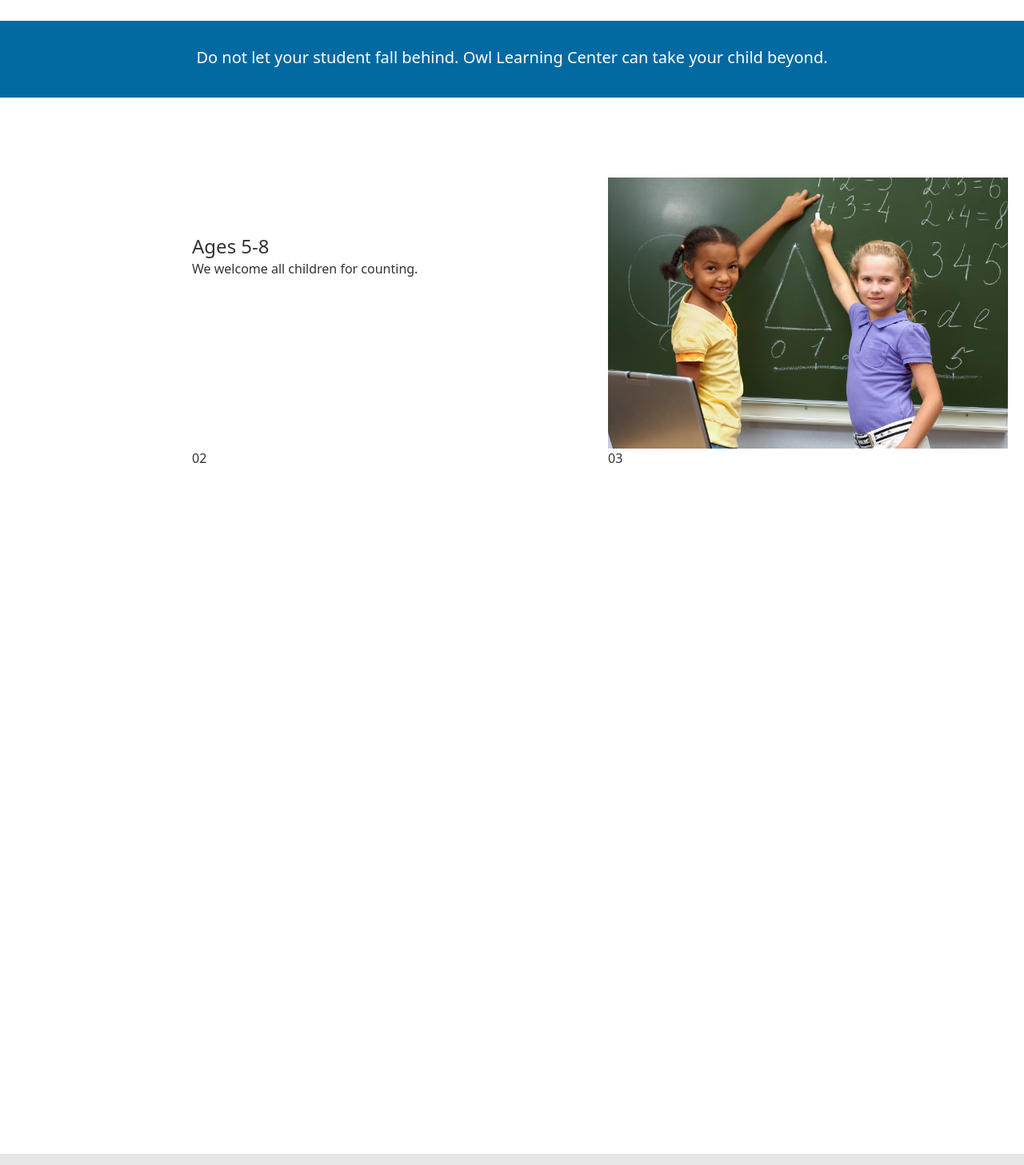
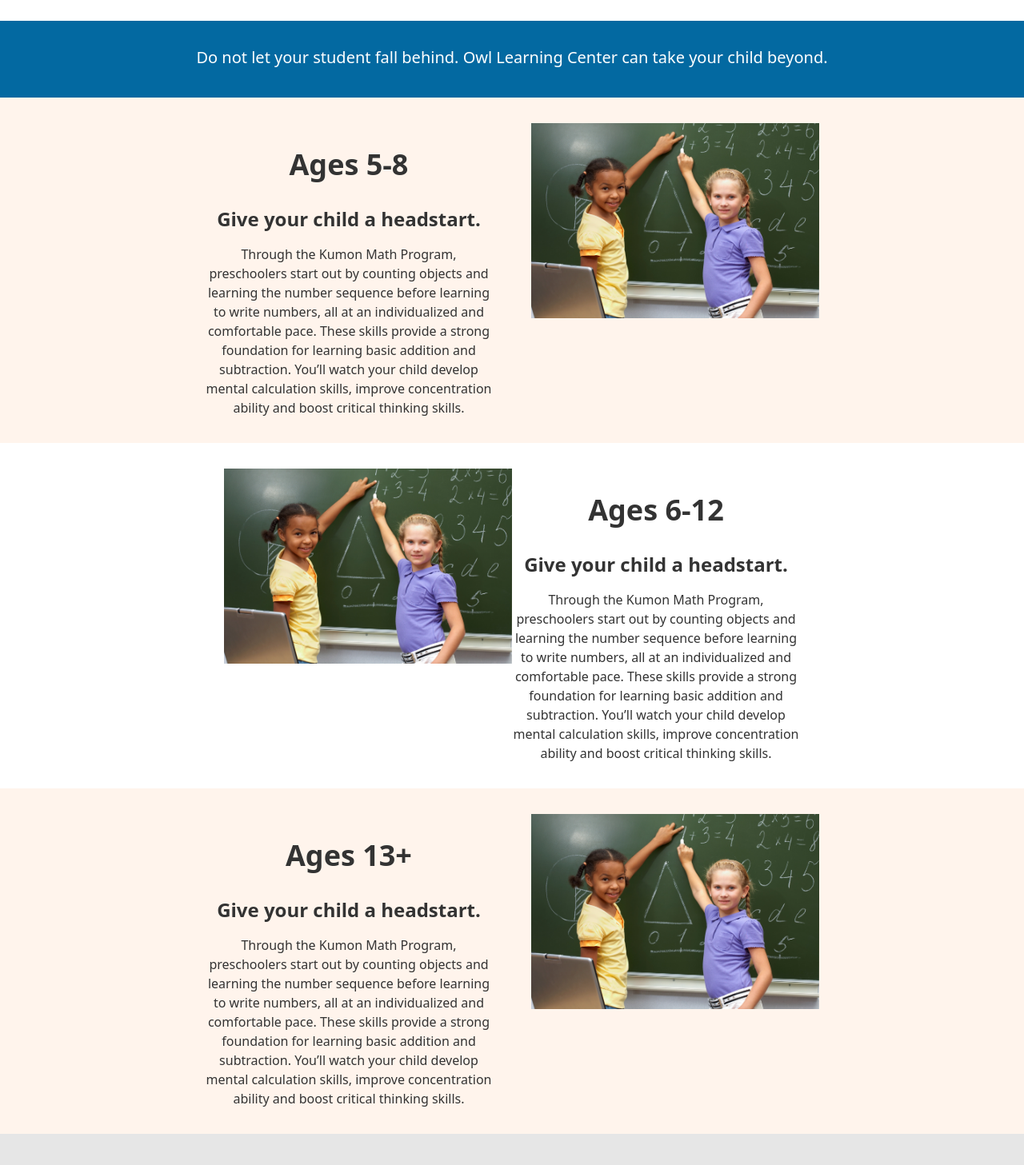
Before and after one commit to radhaghate/fbla-site, a Next.js app: page /mathAndreading in a window 1280 px wide. Shown: the part 600-2057 px from the top of the page at 80% size. Built offline with nearby package versions, Linux system fonts and the light colour scheme.

Commit message:
changes to learning paths

```diff
--- a/src/pages/mathAndreading.js
+++ b/src/pages/mathAndreading.js
@@ -2,23 +2,28 @@ import Head from 'next/head';
 import Image from 'next/image';
 import { Inter } from '@next/font/google';
 import styles from '@/styles/Home.module.css';
-import Nav from '../components/navbar'
-import Footer from '../components/footer'
+import Nav from '../components/navbar';
+import Footer from '../components/footer';
+import 'aos/dist/aos.css';
 import Link from 'next/link';
 
 const inter = Inter({ subsets: ['latin'] });
 
 const Home = () => {
   return (
-    <div className='flex flex-col h-screen justify-between'>
-      <Nav className='h-10'></Nav>
-      <div className='mb-auto'>
-        <div className='mb-auto flex flex-col items-center'>
-          <div className='text-center font-bold text-2xl mt-7'>What concepts are covered in the OLC Math & Reading Programs?</div>
-          <div className='text-center text-lg mt-4'>Many parents find that ...</div>
-          <div className='flex justify-center space-x-28 mt-6'>
-            <ul className='list-disc'>
-              <li className='list-none mb-3 font-bold text-lg text-center underline underline-offset-8'>MATH</li>
+    <div className="flex flex-col h-screen justify-between">
+      <Nav className="h-10"></Nav>
+      <div className="mb-auto">
+        <div className="mb-auto flex flex-col items-center">
+          <div className="text-center font-bold text-2xl mt-7">
+            What concepts are covered in the OLC Math & Reading Programs?
+          </div>
+          <div className="text-center text-lg mt-4">Many parents find that ...</div>
+          <div className="flex justify-center space-x-28 mt-6">
+            <ul className="list-disc">
+              <li className="list-none mb-3 font-bold text-lg text-center underline underline-offset-8">
+                MATH
+              </li>
               <li>Addition and Subtraction</li>
               <li>Multiplication and Division</li>
               <li>Order of Operations</li>
@@ -30,9 +35,11 @@ const Home = () => {
               <li>Algebra II</li>
               <li>Precalculus</li>
             </ul>
-            <div className='border-l-2 mt-8 h-inherit'></div>
-            <ul className='list-disc'>
-              <li className='list-none mb-3 font-bold text-lg text-center underline underline-offset-8'>READING</li>
+            <div className="border-l-2 mt-8 h-inherit"></div>
+            <ul className="list-disc">
+              <li className="list-none mb-3 font-bold text-lg text-center underline underline-offset-8">
+                READING
+              </li>
               <li>Vocabulary (3rd to 9th grade)</li>
               <li>Punctuation</li>
               <li>Grammar</li>
@@ -45,33 +52,84 @@ const Home = () => {
               <li>Critical Thinking</li>
             </ul>
           </div>
-          <button className='bg-transparent hover:bg-slate-500 text-blue-700 font-semibold hover:text-white
-          py-2 px-4 border border-blue-500 hover:border-transparent rounded mt-12 mb-12'>
+          <button
+            className="bg-transparent hover:bg-slate-500 text-blue-700 font-semibold hover:text-white
+          py-2 px-4 border border-blue-500 hover:border-transparent rounded mt-12 mb-12">
             <Link href="/getStarted">Book A Free Appointment Today!</Link>
           </button>
         </div>
-        <div className='w-full h-24 bg-sky-700 text-white text-center text-xl pt-8'>Do not let your student fall behind. Owl Learning Center can take your child beyond.</div>
 
-        {/*GRIDDING!! yay.*/}
-        <div className='grid grid-rows-3 grid-cols-2 max-w-6xl justify-center m-auto mt-9 mb-9 ml-60 h-auto'>
-
-          <div className='relative top-1/3'>
-            <p className='text-2xl'>Ages 5-8</p>
-            <p>We welcome all children for counting.</p>
-          </div>
-          <div className='mt-16'><Image src="/math-learning.jpg" alt="HowItWorks" height={300} width={500}/></div>
-
-          <div>02</div>
-          <div>03</div>
+        <div className="w-full h-24 bg-sky-700 text-white text-center text-xl pt-8">
+          Do not let your student fall behind. Owl Learning Center can take your child beyond.
         </div>
 
+        <div className="bg-[#fff4ec]">
+          <div className="w-3/5 mx-auto">
+            <div className="grid grid-cols-2 py-8">
+              <div data-aos="fade-right" className="pr-6">
+                <div className="text-center text-4xl font-bold py-8">Ages 5-8</div>
+                <div className="text-center text-2xl font-bold pb-4">Give your child a headstart.</div>
+                <div className='text-center'>
+                  Through the Kumon Math Program, preschoolers start out by counting objects and
+                  learning the number sequence before learning to write numbers, all at an
+                  individualized and comfortable pace. These skills provide a strong foundation for
+                  learning basic addition and subtraction. You’ll watch your child develop mental
+                  calculation skills, improve concentration ability and boost critical thinking
+                  skills.
+                </div>
+              </div>
+              <div data-aos="fade-left" className="pl-6 ">
+                <Image src="/math-learning.jpg" alt="HowItWorks" height={300} width={500} />
+              </div>
+            </div>
+          </div>
+        </div>
 
+        <div className="w-3/5 mx-auto">
+          <div className="grid grid-cols-2 py-8">
+            <div data-aos="fade-right" className="pl-6 ">
+              <Image src="/math-learning.jpg" alt="HowItWorks" height={300} width={500} />
+            </div>
+            <div data-aos="fade-left" className="pr-6">
+              <div className="text-center text-4xl font-bold py-8">Ages 6-12</div>
+              <div className="text-center text-2xl font-bold pb-4">Give your child a headstart.</div>
+              <div className='text-center'>
+                Through the Kumon Math Program, preschoolers start out by counting objects and
+                learning the number sequence before learning to write numbers, all at an
+                individualized and comfortable pace. These skills provide a strong foundation for
+                learning basic addition and subtraction. You’ll watch your child develop mental
+                calculation skills, improve concentration ability and boost critical thinking
+                skills.
+              </div>
+            </div>
+          </div>
+        </div>
 
+        <div className="bg-[#fff4ec]">
+          <div className="w-3/5 mx-auto">
+            <div className="grid grid-cols-2 py-8">
+              <div data-aos="fade-right" className="pr-6">
+                <div className="text-center text-4xl font-bold py-8">Ages 13+</div>
+                <div className="text-center text-2xl font-bold pb-4">Give your child a headstart.</div>
+                <div className='text-center'>
+                  Through the Kumon Math Program, preschoolers start out by counting objects and
+                  learning the number sequence before learning to write numbers, all at an
+                  individualized and comfortable pace. These skills provide a strong foundation for
+                  learning basic addition and subtraction. You’ll watch your child develop mental
+                  calculation skills, improve concentration ability and boost critical thinking
+                  skills.
+              </div>
+              </div>
+              <div data-aos="fade-left" className="pl-6 ">
+                <Image src="/math-learning.jpg" alt="HowItWorks" height={300} width={500} />
+              </div>
+            </div>
+          </div>
+        </div>
       </div>
-      <div className='mt-10'></div>
-      <Footer className='h-10'></Footer>
+      <Footer className="h-10"></Footer>
     </div>
   );
-}
+};
 
 export default Home;
```
